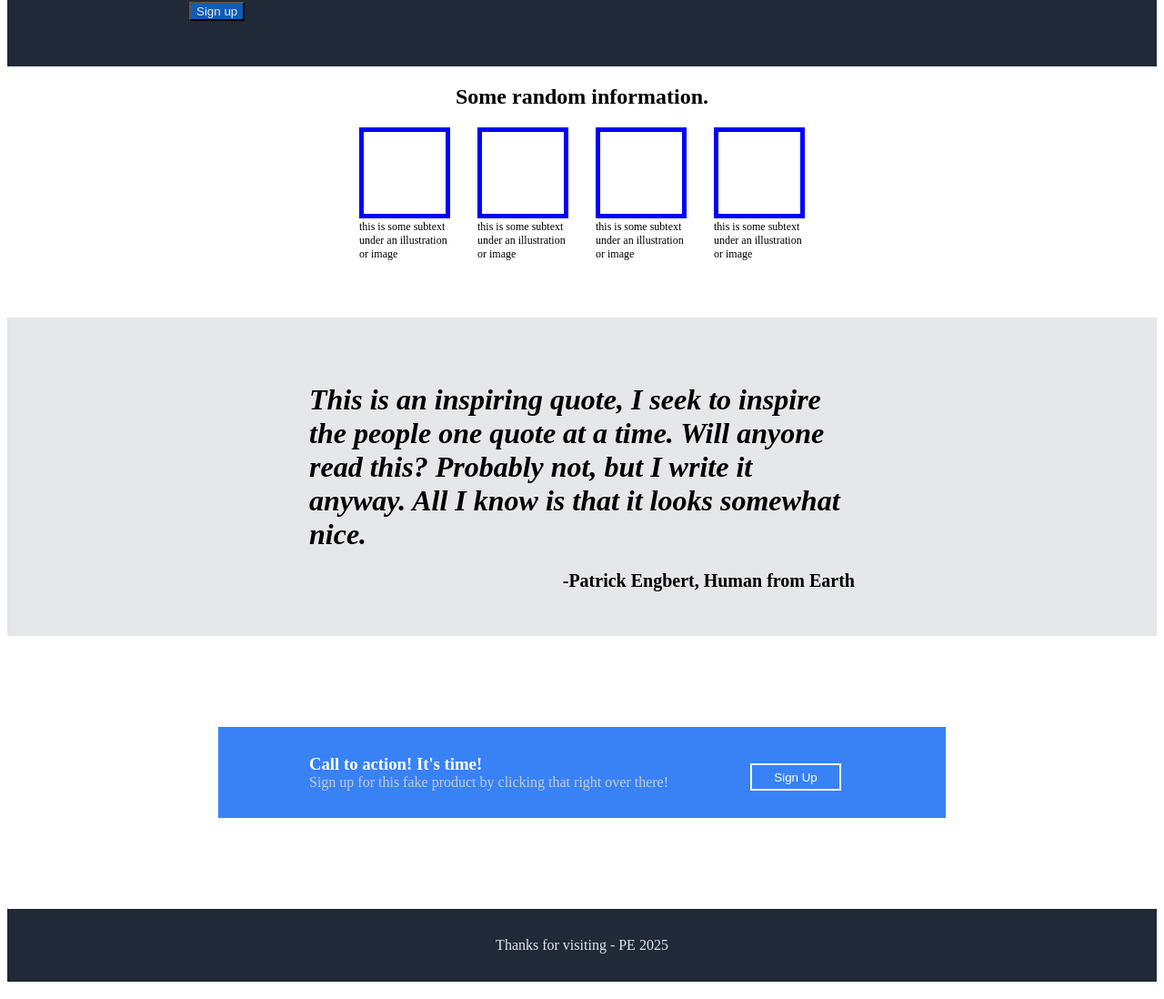
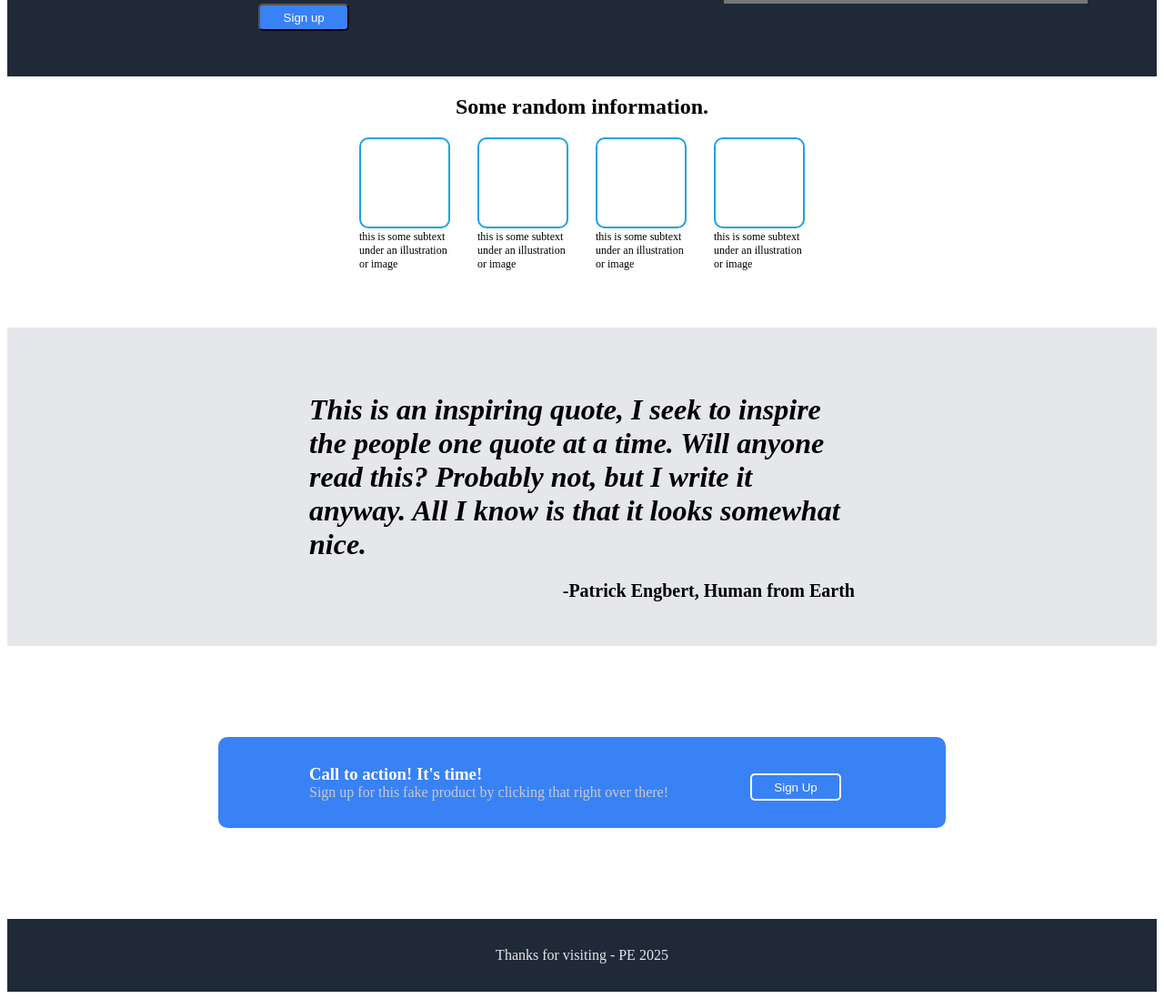
Before and after one commit to pengbert1/odin-LandingPage, a plain HTML site: page index.html in a window 1280 px wide. Shown: the part 304-1402 px from the top of the page at 91% size. Drawn offline with Linux system fonts and the light colour scheme.

Commit message:
fixed stylying on larger screens and rounded corners on boxes

```diff
--- a/style.css
+++ b/style.css
@@ -51,6 +51,7 @@
     height: 100px;
     width: 800px;
     display: flex;
+    border-radius: 10px;
 
 }
 
@@ -70,6 +71,7 @@
     background-color: #3882F6;
     color: white;
     border: 2px solid white;
+    border-radius: 5px;
 
 }
 
@@ -77,6 +79,7 @@
     margin-top: 0px;
     margin-left: 100px;
     color: rgb(202, 202, 202);
+
 }
 
 #inspiring-quote{
@@ -111,10 +114,11 @@
 
 .box {
     background: rgb(255, 255, 255);
-    border: 5px solid blue;
+    border: 2px solid rgb(26, 162, 224);
     box-sizing: border-box;
     height: 100px;
     width: 100px;
+    border-radius: 10%;
 
 
 }
@@ -165,6 +169,7 @@
     align-items: center;
     gap: 40px;
     padding-bottom: 50px;
+    justify-content: space-evenly;
 
 
 }
@@ -195,6 +200,7 @@
 
 #subtext{
     font-size: 18px;
+
 }
 
 .top-third-text h1{
@@ -209,8 +215,14 @@
 
 .top-third-text button{
     background-color: rgb(16, 93, 182);
-    margin-top: 0;
+    margin-top: 5px;
     color:#E5E7EB;
+    width:100px;
+    height: 30px;
+    background-color: #3882F6;
+    color: white;
+    border-radius: 5px;
+
 
 }
 
```
